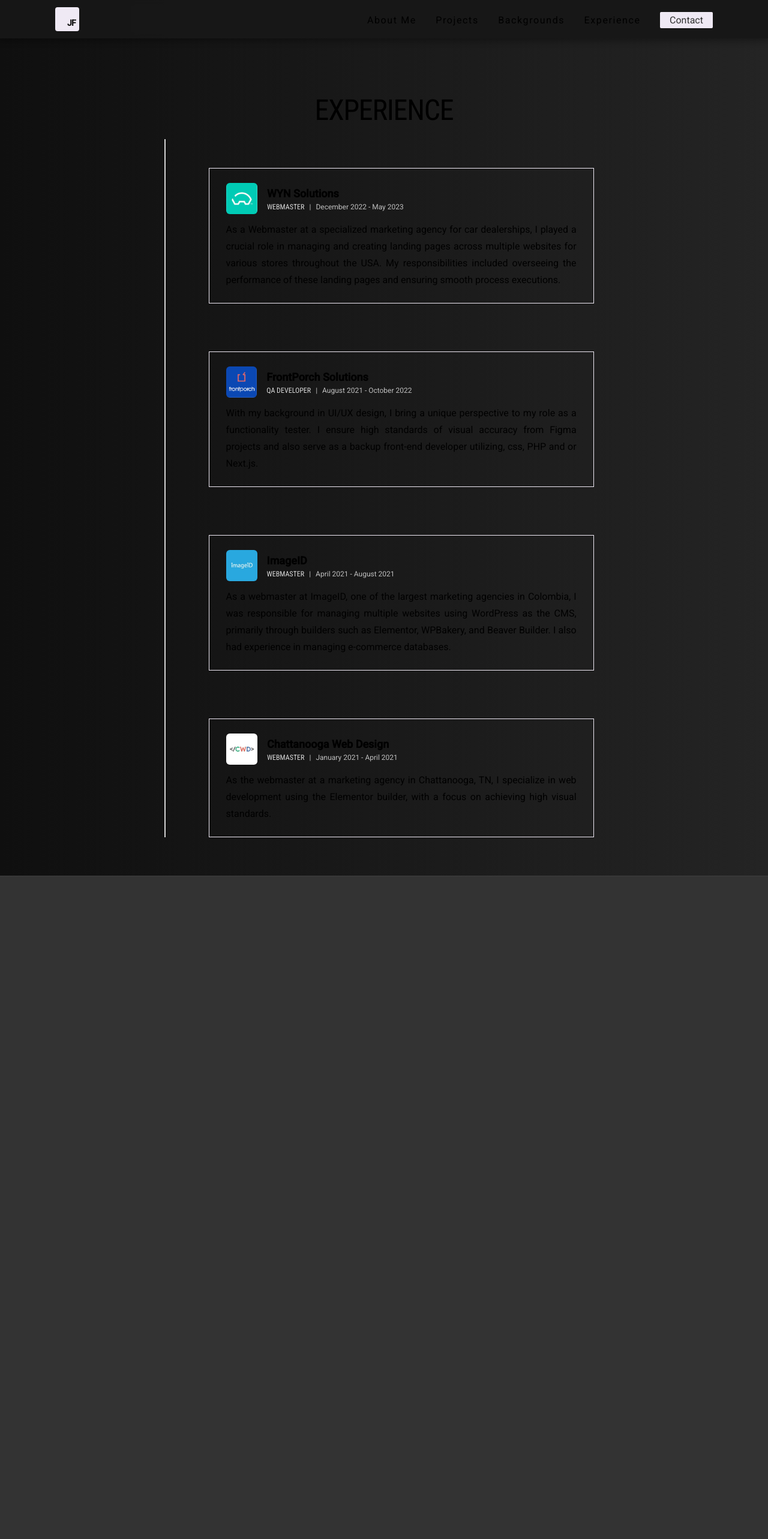
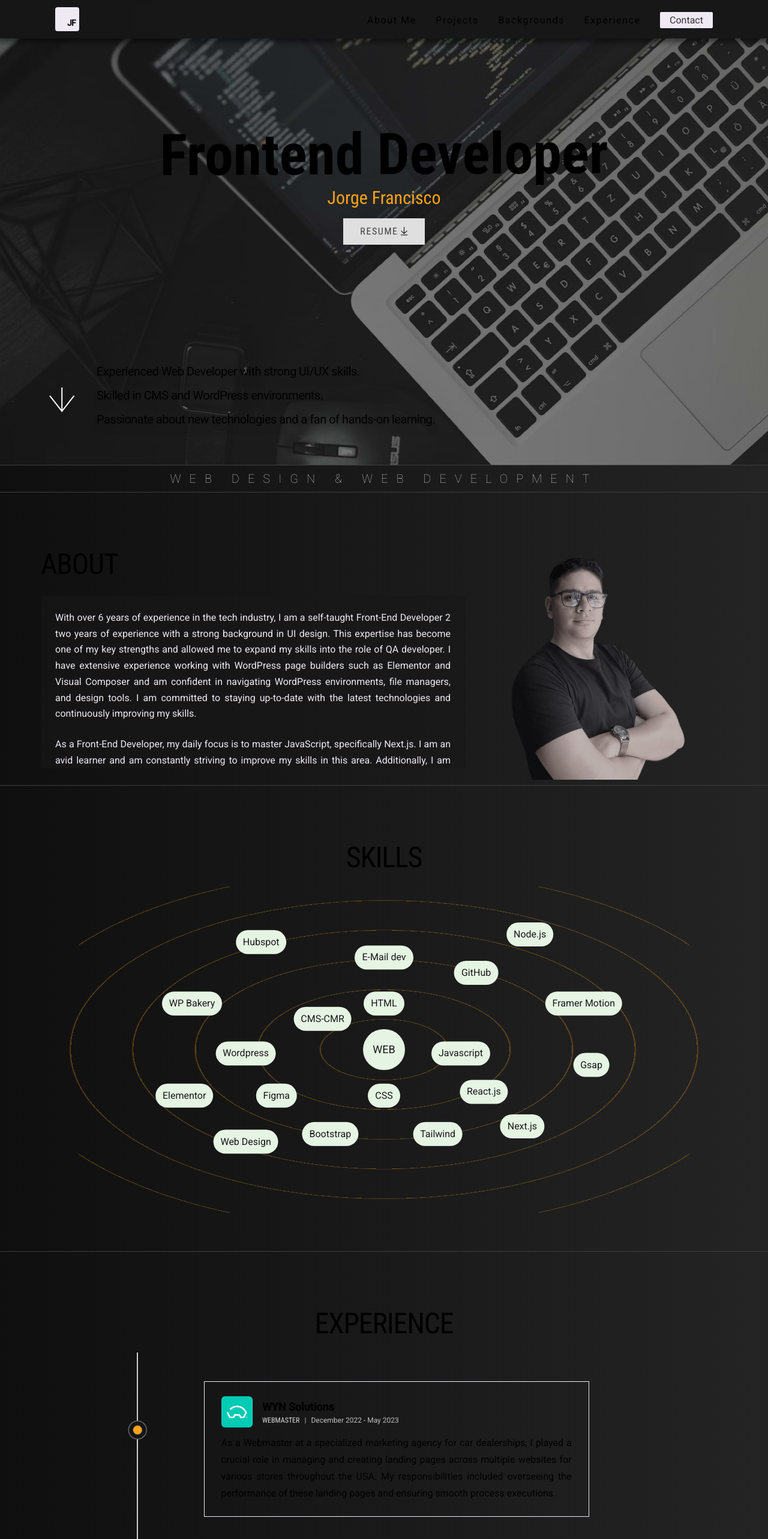
Before and after one commit to jor-g-r/portfolio-Jorge-Rondon, a Next.js app in the folder portfolio/: page / in a window 1280 px wide. Shown: the top 2566 px of the page at 60% size. Before the commit the page ends 1461 px from the top, so only its background shows below. Built offline with nearby package versions, Linux system fonts and the light colour scheme.

Commit message:
icon circle framer animation work in progress

```diff
--- a/portfolio/src/app/components/Experience.tsx
+++ b/portfolio/src/app/components/Experience.tsx
@@ -1,11 +1,13 @@
 "use client";
 import Image from 'next/image'
 import {motion, useScroll} from 'framer-motion'
+import {useRef} from 'react'
 
 import cwdlogo from '../img/cwd-logo.jpg'
 import imageidlogo from '../img/imageID-logo.jpg'
 import fpslogo from '../img/fps-logo.jpg'
 import wynlogo from '../img/wyn-logo.jpg'
+import IconCircle from '../icons/IconCircle';
 
 
 
@@ -22,10 +24,13 @@ interface WorkDetailsProps {
 
 const WorkDetails:React.FC<WorkDetailsProps> = ({company, logo, siteUrl, position, time, description}) => {
 
-
+    const ref = useRef(null);
     return (
         <>
-            <li className="w-full max-w-[642px] border-solid border border-white-100 py-5 lg:py-6 px-4 lg:px-7">
+
+
+            <li ref={ref} className="w-full max-w-[642px] border-solid border border-white-100 py-5 lg:py-6 px-4 lg:px-7">
+            <IconCircle reference={ref} />
                                <div className="flex gap-4 pb-3 items-center">
                                   <a className="" href={siteUrl} target='_blank'>
                                     <Image className='rounded-md w-full max-h-[67px] lg:max-h-[52px]'
@@ -46,7 +51,7 @@ const WorkDetails:React.FC<WorkDetailsProps> = ({company, logo, siteUrl, positio
                                <div className='leading-5 lg:leading-7 text-xs md:text-md lg:text-base text-justify'>
                                     <div>{description}</div>
                                </div>
-                        </li>
+            </li>
         </>
     )
 }
@@ -59,10 +64,15 @@ const Experience = () => {
         fps: fpslogo,
         wyn: wynlogo
     }
+    const ref = useRef(null);
+    const {scrollYProgress} = useScroll({
+        target: ref,
+        offset: ["start end", "center start"]
+    })
 
     return(
         <>
-        <section className="border-solid border-b border-dark-500 pb-20 lg:pb-16" id="experience">
+        <section className="border-solid border-b border-dark-500 pb-96 lg:p b-16 " id="experience">
             <div className="container mx-auto pt-20 px-8 lg:px-[68px]">
 
                 <div className="pb-6">
@@ -70,10 +80,17 @@ const Experience = () => {
                 </div>
 
 
-                <div className="relative mx-auto">
+                <div ref={ref}  className="relative mx-auto w-full xl:max-w-[824px]">
 
-                    <div className="absolute lg:left-[2%] xl:left-[18%] top-0 w-[2px] h-full bg-white-200 origin-top" />
+                    <motion.div
+
+                    style={{scaleY: scrollYProgress}}
+
+                    className="absolute left-0 top-0 w-[2px] h-full bg-white-200 origin-top"/>
+
                     <ul className=" flex flex-col gap-16 lg:gap-20 items-center pt-12 pl-[12%] lg:pl-[5%]">
+
+
 
                         <WorkDetails
                         company='WYN Solutions'
--- /dev/null
+++ b/portfolio/src/app/icons/IconCircle.tsx
@@ -0,0 +1,30 @@
+
+import {motion, useScroll} from 'framer-motion'
+import {useRef} from 'react'
+
+interface IconCircleProps {
+    reference : any;
+}
+
+const IconCircle: React.FC<IconCircleProps> = (reference) => {
+
+    const ref = useRef(null);
+    const {scrollYProgress} = useScroll({
+        target: ref,
+        offset: ["start end", "center start"]
+    })
+
+    return (
+        <>
+        <figure className="absolute -left-[55px] stroke-dark-400">
+            <svg width={"75"} height={"75"} viewBox="0 0 100 100">
+                <circle cx={"75"} cy={"75"} r={"20"} className="stroke-primary stroke-1 fill-none"/>
+                <motion.circle cx={"75"} cy={"75"} r={"20"} className="stroke-2 fill-dark-950"/>
+                <circle cx={"75"} cy={"75"} r={"10"} className="stroke-1 fill-primary"/>
+            </svg>
+        </figure>
+        </>
+    )
+}
+
+export default IconCircle
--- a/portfolio/src/app/page.tsx
+++ b/portfolio/src/app/page.tsx
@@ -17,16 +17,16 @@ export default function Home() {
         {/* }
 
 
-      <Hero />
-
-<About />
-
-<Skills />
 
 
       {*/}
 
 
+      <Hero />
+
+      <About />
+
+      <Skills />
 
 
        <Experience />
```
